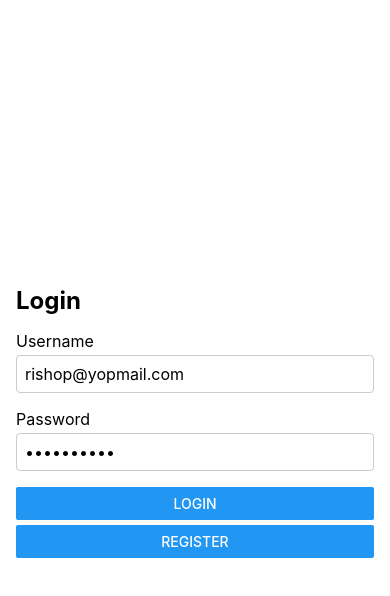
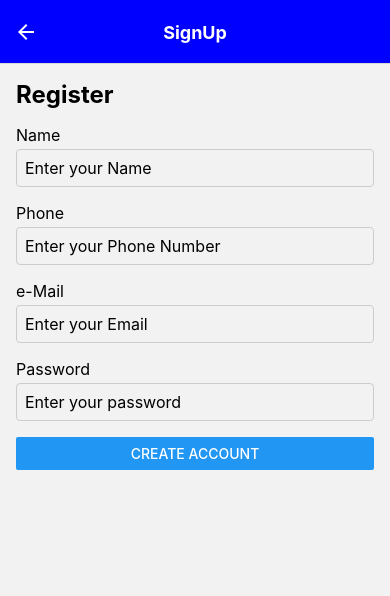
Before and after one commit to rishopbabu/ReduxLearning, a React Native app: screen /SignUp in a window 390 px wide. Shown: the top 596 px of the page. Built offline with nearby package versions, Linux system fonts and the light colour scheme; no server answers.

Commit message:
register and login setup fully completed

```diff
--- a/src/App.tsx
+++ b/src/App.tsx
@@ -2,15 +2,36 @@ import 'react-native-gesture-handler';
 import React from 'react';
 import {Provider} from 'react-redux';
 import store from './redux/store';
+import {NavigationContainer} from '@react-navigation/native';
+import {createNativeStackNavigator} from '@react-navigation/native-stack';
+
 import LoginScreen from './Screens/LoginScreen';
 import RegistrationScreen from './Screens/RegistrationScreen';
 import HomeScreen from './Screens/HomeScreen';
 
-const App: React.FC = () => {
+const Stack = createNativeStackNavigator();
+
+const App = () => {
   return (
     <>
       <Provider store={store}>
-        <LoginScreen />
+        <NavigationContainer>
+          <Stack.Navigator
+            screenOptions={{
+              headerTintColor: '#fff',
+              headerStyle: {
+                backgroundColor: 'blue',
+              },
+              headerTitleStyle: {
+                fontWeight: 'bold',
+              },
+              headerTitleAlign: 'center',
+            }}>
+            <Stack.Screen name="Login" component={LoginScreen} />
+            <Stack.Screen name="SignUp" component={RegistrationScreen} />
+            <Stack.Screen name="Home" component={HomeScreen} />
+          </Stack.Navigator>
+        </NavigationContainer>
       </Provider>
     </>
   );
--- a/src/Screens/HomeScreen.tsx
+++ b/src/Screens/HomeScreen.tsx
@@ -1,10 +1,25 @@
 import React from 'react';
 import {View, Text} from 'react-native';
+import {useSelector} from 'react-redux';
 
 const HomeScreen = () => {
+  const access_token = useSelector(
+    (state: any) => state.loginReducer.access_token,
+  );
+  const user_details = useSelector(
+    (state: any) => state.loginReducer.user_details,
+  );
+
+  const created_time = user_details;
+  const date = new Date(created_time.created_at);
+  const formatedDate = date.toLocaleDateString();
   return (
     <View>
-      <Text>Logged in Successful!</Text>
+      <Text>User Details:</Text>
+      <Text>Name: {user_details.name} </Text>
+      <Text>Email: {user_details.email}</Text>
+      <Text>phone: {user_details.phone}</Text>
+      <Text>Account created at: {formatedDate}</Text>
     </View>
   );
 };
--- a/src/Screens/LoginScreen.tsx
+++ b/src/Screens/LoginScreen.tsx
@@ -1,35 +1,45 @@
-import React, { useState, useEffect } from 'react';
-import {View, Text, TextInput, Button, StyleSheet} from 'react-native'
-import { useDispatch, useSelector } from 'react-redux';
-import { login } from '../redux/login/loginAction';
-import axios from 'axios';
-import { config } from '../Constants';
+import React, {useState, useEffect} from 'react';
+import {View, Text, TextInput, Button, StyleSheet, Alert} from 'react-native';
+import {useDispatch, useSelector} from 'react-redux';
+import {login} from '../redux/login/loginAction';
+import {StackActions} from '@react-navigation/native';
 
-const LoginScreen = () => {
-    const dispatch = useDispatch();
-    const token = useSelector((state: any) => state.token);
-    const error = useSelector((state: any) => state.error);
+const LoginScreen = ({navigation}) => {
+  const dispatch = useDispatch();
+  const data = useSelector((state: any) => state.data);
 
-    const [username, setUsername] = useState('');
-    const [password, setPassword] = useState('');
+  const [username, setUsername] = useState('');
+  const [password, setPassword] = useState('');
 
-    const fetchApi = async () => {
-      try {
-        const res = await axios.get(config.url.BASE_URL)
-        console.log(res.data)
-      } catch (error) {
-        console.log(error)
-      }
-    }
+  // useEffect(() => {
+  //   setUsername('rishop@yopmail.com')
+  //   setPassword('Rishop@123')
+  // }, []);
 
-  useEffect(() => {
-    fetchApi()
-    setUsername('rishop@yopmail.com')
-    setPassword('Rishop@123')
-  }, []);
+  const showAlert = (title: string, message: string, callback?: () => void) => {
+    Alert.alert(title, message, [
+      {
+        text: 'OK',
+        onPress: () => {
+          if (callback) {
+            callback(); // Execute the callback function (navigate to login)
+          }
+        },
+      },
+    ]);
+  };
 
   const handleLogin = async () => {
-    dispatch(login(username, password));
+    try {
+      await dispatch(login(username, password));
+      navigation.dispatch(StackActions.replace('Home'));
+    } catch (error: any) {
+      showAlert('Login Failed', `${error.message}`);
+    }
+  };
+
+  const handleRegister = async () => {
+    navigation.navigate('SignUp');
   };
 
   return (
@@ -56,7 +66,7 @@ const LoginScreen = () => {
       </View>
       <Button title="Login" onPress={handleLogin} />
       <View style={{height: 5}}></View>
-      <Button title="Register" onPress={handleLogin} />
+      <Button title="Register" onPress={handleRegister} />
     </View>
   );
 };
--- a/src/Screens/RegistrationScreen.tsx
+++ b/src/Screens/RegistrationScreen.tsx
@@ -1,59 +1,99 @@
 // RegistrationScreen.js
-import React, { useState } from 'react';
-import { View, Text, TextInput, Button, StyleSheet } from 'react-native';
-import { useDispatch, useSelector } from 'react-redux';
-import { register } from '../redux/register/registerAction';
+import React, {useState} from 'react';
+import {
+  View,
+  Text,
+  TextInput,
+  Button,
+  StyleSheet,
+  ScrollView,
+  Alert,
+} from 'react-native';
+import {useDispatch, useSelector} from 'react-redux';
+import {register} from '../redux/register/registerAction';
 
-const RegistrationScreen = () => {
+const RegistrationScreen = ({navigation}) => {
   const dispatch = useDispatch();
-
-  const userData = useSelector((state: any) => state.payload);
-  const error = useSelector((state: any) => state.error);
 
   const [name, setName] = useState('');
   const [email, setEmail] = useState('');
   const [phone, setPhone] = useState('');
   const [password, setPassword] = useState('');
 
-  const handleRegistration = () => {
-    // Implement registration logic here
-    // You can send the data to your server or perform any necessary validation
-    // For now, we'll simply log the input values
-    console.log('Name:', name);
-    console.log('Email:', email);
-    console.log('Phone:', phone);
-    console.log('Password:', password);
-    dispatch(register(name,email,phone,password));
+  const showAlert = (title: string, message: string, callback?: () => void) => {
+    Alert.alert(title, message, [
+      {
+        text: 'OK',
+        onPress: () => {
+          if (callback) {
+            callback(); // Execute the callback function (navigate to login)
+          }
+        },
+      },
+    ]);
+  };
+
+  const handleRegistration = async () => {
+    try {
+      await dispatch(register(name, email, phone, password));
+      showAlert(
+        'Registration Successful',
+        'Your registration was successful. Click OK to proceed to login.',
+        () => {
+          // Navigate to the login screen
+          navigation.navigate('Login');
+        },
+      );
+    } catch (error: any) {
+      showAlert('Registration Failed', `${error.message}`);
+    }
   };
 
   return (
+    <ScrollView>
       <View style={styles.container}>
-      <Text style={styles.title}>Registration</Text>
+        <Text style={styles.header}>Register</Text>
+        <View style={styles.inputContainer}>
+          <Text style={styles.label}>Name</Text>
           <TextInput
             style={styles.input}
-        placeholder="Name"
-        onChangeText={(text) => setName(text)}
+            placeholder="Enter your Name"
+            onChangeText={text => setName(text)}
+            value={name}
           />
+        </View>
+        <View style={styles.inputContainer}>
+          <Text style={styles.label}>Phone</Text>
           <TextInput
             style={styles.input}
-        placeholder="Email"
-        onChangeText={(text) => setEmail(text)}
-        keyboardType="email-address"
+            keyboardType="number-pad"
+            placeholder="Enter your Phone Number"
+            onChangeText={text => setPhone(text)}
+            value={phone}
           />
+        </View>
+        <View style={styles.inputContainer}>
+          <Text style={styles.label}>e-Mail</Text>
           <TextInput
             style={styles.input}
-        placeholder="Phone"
-        onChangeText={(text) => setPhone(text)}
-        keyboardType="phone-pad"
+            placeholder="Enter your Email"
+            onChangeText={text => setEmail(text)}
+            value={email}
           />
+        </View>
+        <View style={styles.inputContainer}>
+          <Text style={styles.label}>Password</Text>
           <TextInput
             style={styles.input}
-        placeholder="Password"
-        onChangeText={(text) => setPassword(text)}
+            placeholder="Enter your password"
+            onChangeText={text => setPassword(text)}
             secureTextEntry
+            value={password}
           />
-      <Button title="Register" onPress={handleRegistration} />
         </View>
+        <Button title="Create Account" onPress={handleRegistration} />
+      </View>
+    </ScrollView>
   );
 };
 
@@ -61,19 +101,26 @@ const styles = StyleSheet.create({
   container: {
     flex: 1,
     justifyContent: 'center',
-    alignItems: 'center',
+    padding: 16,
   },
-  title: {
+  header: {
     fontSize: 24,
-    marginBottom: 20,
+    fontWeight: 'bold',
+    marginBottom: 16,
+  },
+  inputContainer: {
+    marginBottom: 16,
+  },
+  label: {
+    fontSize: 16,
+    marginBottom: 4,
   },
   input: {
-    width: '80%',
-    height: 40,
-    borderColor: 'gray',
     borderWidth: 1,
-    marginBottom: 10,
-    padding: 10,
+    borderColor: '#ccc',
+    borderRadius: 4,
+    padding: 8,
+    fontSize: 16,
   },
 });
 
--- a/src/redux/login/loginReducers.tsx
+++ b/src/redux/login/loginReducers.tsx
@@ -1,12 +1,14 @@
 import {AuthActionTypes, LOGIN_SUCCESS, LOGIN_FAILURE} from './loginType';
 
 interface AuthState {
-  token: string | null;
+  access_token: string | null;
+  user_details: any | null;
   error: string | null;
 }
 
 const initialState: AuthState = {
-  token: null,
+  access_token: null,
+  user_details: null,
   error: null,
 };
 
@@ -18,13 +20,15 @@ const loginReducer = (
     case LOGIN_SUCCESS:
       return {
         ...state,
-        token: action.payload,
+        access_token: action.payload.access_token,
+        user_details: action.payload.user_details,
         error: null,
       };
     case LOGIN_FAILURE:
       return {
         ...state,
-        token: null,
+        access_token: null,
+        user_details: null,
         error: action.payload,
       };
     default:
--- a/src/redux/login/loginType.tsx
+++ b/src/redux/login/loginType.tsx
@@ -1,9 +1,20 @@
 export const LOGIN_SUCCESS = 'LOGIN_SUCCESS';
 export const LOGIN_FAILURE = 'LOGIN_FAILURE';
 
+interface UserDetails {
+  created_at: string;
+  email: string;
+  id: number;
+  name: string;
+  phone: string;
+}
+
 interface LoginSuccessAction {
   type: typeof LOGIN_SUCCESS;
-  payload: string; // Token
+  payload: {
+    access_token: string;
+    user_details: UserDetails;
+  };
 }
 
 interface LoginFailureAction {
--- a/src/redux/register/registerAction.tsx
+++ b/src/redux/register/registerAction.tsx
@@ -5,7 +5,7 @@ import {
   REGISTER_SUCCESS,
   REGISTER_REQUEST,
 } from './registerType';
-import { config } from '../../Constants';
+import {config} from '../../Constants';
 
 export const register =
   (name: string, email: string, phone: string, password: string) =>
@@ -25,16 +25,15 @@ export const register =
 
     try {
       const response = await axios.post(url, userData);
-      console.log('response:', response.data);
       dispatch({
         type: REGISTER_SUCCESS,
         payload: response.data,
       });
     } catch (error: any) {
-      console.error('API Error:', error.response.data);
       dispatch({
         type: REGISTER_FAILURE,
-        payload: error.message,
+        payload: error.response.data.detail,
       });
+      throw new Error(error.response.data.detail);
     }
   };
--- a/src/redux/register/registerType.tsx
+++ b/src/redux/register/registerType.tsx
@@ -1,10 +1,10 @@
 export const REGISTER_SUCCESS = 'REGISTER_SUCCESS';
 export const REGISTER_FAILURE = 'REGISTER_FAILURE';
-export const REGISTER_REQUEST = 'REGISTER_REQUEST'
+export const REGISTER_REQUEST = 'REGISTER_REQUEST';
 
 interface RegisterRequestAction {
-    type: typeof REGISTER_REQUEST
-    payload: boolean
+  type: typeof REGISTER_REQUEST;
+  payload: boolean;
 }
 
 interface RegisterSuccessAction {
@@ -17,4 +17,7 @@ interface RegisterFailureAction {
   payload: string; // Error message
 }
 
-export type RegisterActionTypes = RegisterRequestAction | RegisterSuccessAction | RegisterFailureAction;
+export type RegisterActionTypes =
+  | RegisterRequestAction
+  | RegisterSuccessAction
+  | RegisterFailureAction;
```
Also changed, not shown: src/redux/login/loginAction.tsx (+21 -6 lines), src/redux/register/registerReducers.tsx (+5 -3 lines). Lines whose indentation alone changed are shown as unchanged.
